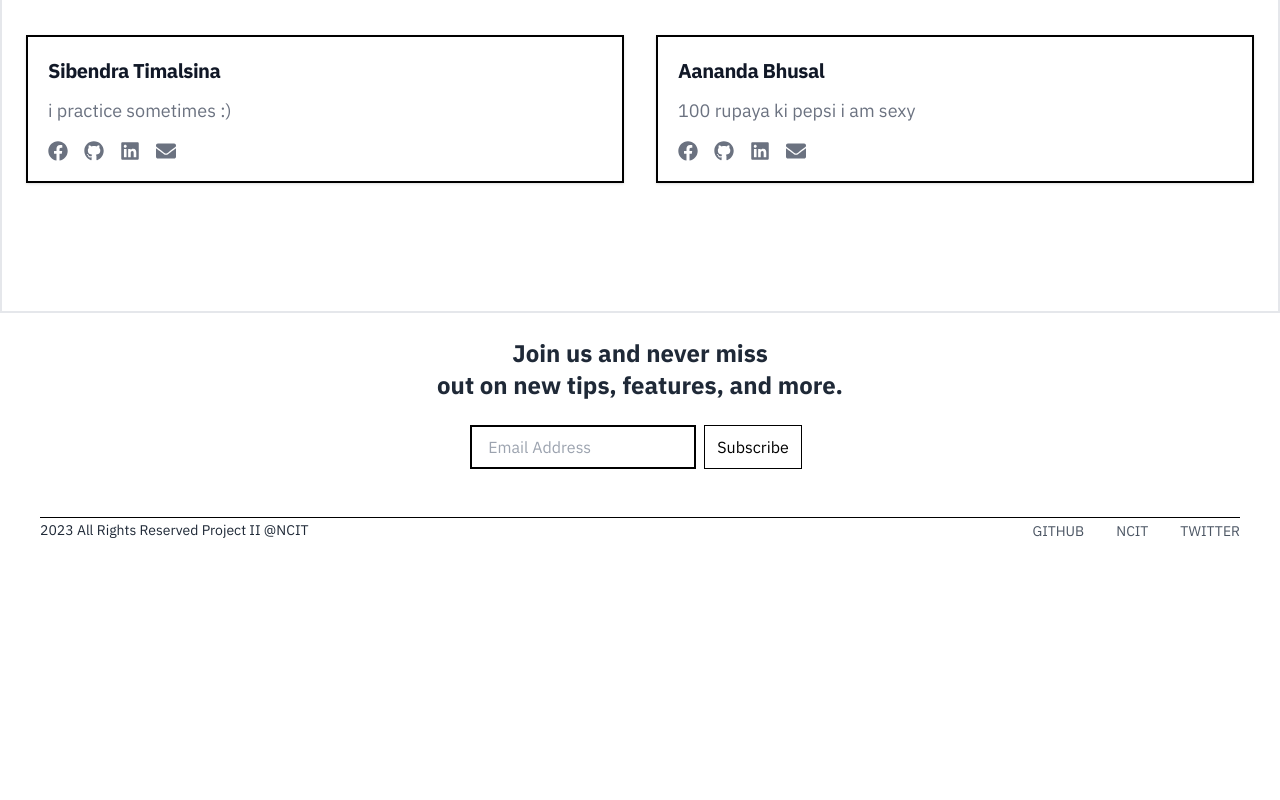
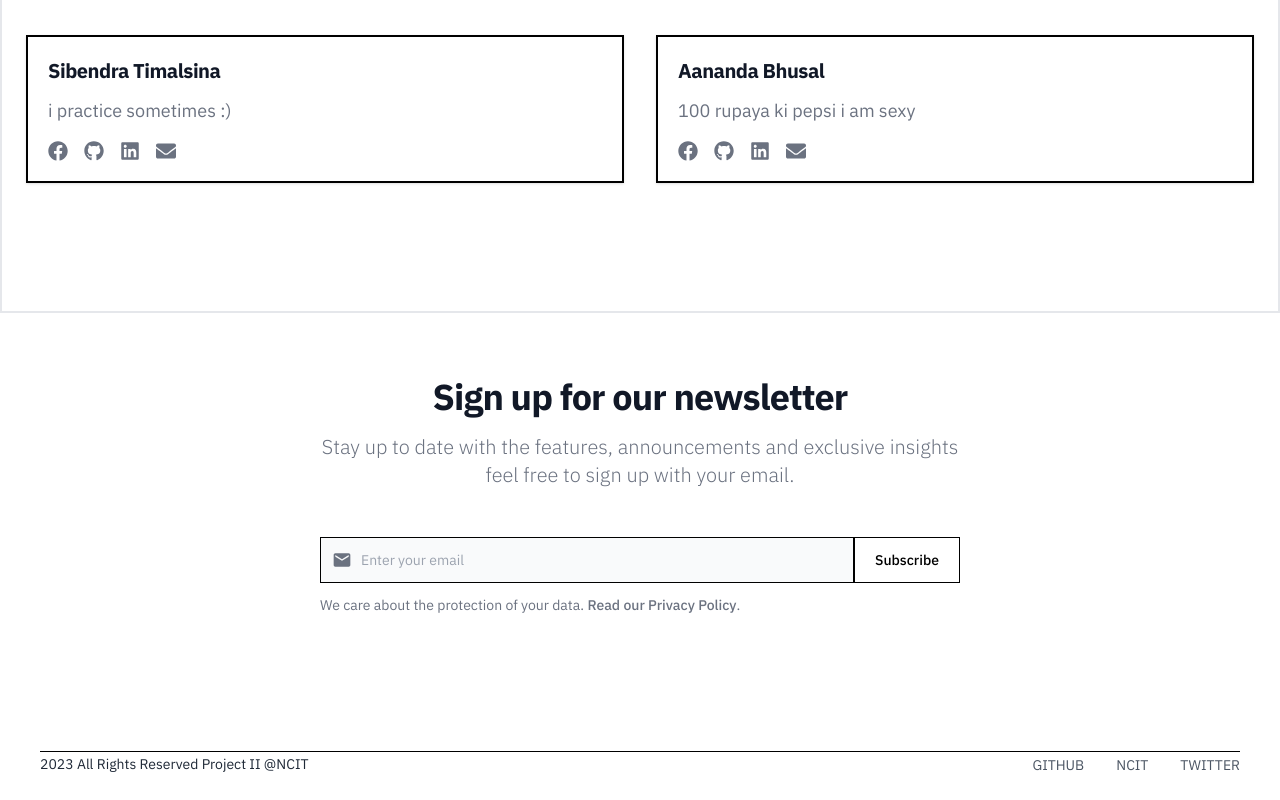
Before and after one commit to Sibindra/twitter-insights, a Next.js app: page / in a window 1280 px wide. Shown: the part 1650-2450 px from the top of the page. Before the commit the page ends 2216 px from the top, so only its background shows below. Built offline with nearby package versions, Linux system fonts and the light colour scheme.

Commit message:
contact page complete

```diff
--- a/app/about/page.tsx
+++ /dev/null
@@ -1,3 +0,0 @@
-export default function About() {
-  return <div>About</div>;
-}
--- /dev/null
+++ b/app/components/Contact.tsx
@@ -0,0 +1,58 @@
+import { MdEmail } from "react-icons/md";
+import Link from "next/link";
+
+export default function Contact() {
+  return (
+    <div>
+      <section className="bg-white">
+        <div className="py-8 px-4 mx-auto max-w-screen-xl lg:py-16 lg:px-6">
+          <div className="mx-auto max-w-screen-md sm:text-center">
+            <h2 className="mb-4 text-3xl tracking-tight font-extrabold text-gray-900 sm:text-4xl">
+              Sign up for our newsletter
+            </h2>
+            <p className="mx-auto mb-8 max-w-2xl font-light text-gray-500 md:mb-12 sm:text-xl ">
+              Stay up to date with the features, announcements and
+              exclusive insights feel free to sign up with your email.
+            </p>
+            <form action="#">
+              <div className="items-center mx-auto mb-3 space-y-4 max-w-screen-sm sm:flex sm:space-y-0">
+                <div className="relative w-full">
+                  <label
+                    htmlFor="email"
+                    className="hidden mb-2 text-sm font-medium text-gray-900 "
+                  >
+                    Email address
+                  </label>
+                  <div className="flex absolute inset-y-0 left-0 items-center pl-3 pointer-events-none">
+                    <MdEmail className="w-5 h-5 text-gray-500 dark:text-gray-400" />
+                  </div>
+                  <input
+                    className="block p-3 pl-10 w-full text-sm text-gray-900 bg-gray-50 border border-black sm:rounded-none focus:ring-primary-500 focus:border-primary-500 "
+                    placeholder="Enter your email"
+                    type="email"
+                    id="email"
+                  />
+                </div>
+                <div>
+                  <button className="py-3 px-5 w-full text-sm font-medium border cursor-pointer hover:bg-[#cfc3fb] hover:text-black text-black border-black rounded-none ">
+                    <Link href="#">Subscribe</Link>
+                  </button>
+                </div>
+              </div>
+              <div className="mx-auto max-w-screen-sm text-sm text-left text-gray-500 newsletter-form-footer">
+                We care about the protection of your data.{" "}
+                <a
+                  href="#"
+                  className="font-medium text-primary-600 dark:text-primary-500 hover:underline"
+                >
+                  Read our Privacy Policy
+                </a>
+                .
+              </div>
+            </form>
+          </div>
+        </div>
+      </section>
+    </div>
+  );
+}
--- a/app/components/Footer.tsx
+++ b/app/components/Footer.tsx
@@ -9,32 +9,11 @@ export default function Footer() {
       <div>
         <footer className="flex justify-center px-4 text-gray-800">
           <div className="container px-6 py-6">
-            <h1 className="text-lg font-bold text-center lg:text-2xl">
-              Join us and never miss <br /> out on new tips, features, and more.
-            </h1>
-
-            <div className="flex flex-col justify-center mx-auto mt-6 space-y-3 md:space-y-0 md:flex-row">
-              <input
-                id="email"
-                type="text"
-                className="px-4 py-2 text-gray-700 bg-white border-2 border-black focus:border-blue-400 focus:outline-none focus:ring focus:ring-opacity-40 focus:ring-blue-300"
-                placeholder="Email Address"
-              />
-
-              <button className="hover:bg-[#cfc3fb] hover:text-black text-black px-3 py-1 border border-black rounded-none m-2">
-                Subscribe
-              </button>
-            </div>
 
             <hr className="h-px bg-black border-none mt-12" />
 
             <div className="flex flex-col items-center justify-between md:flex-row">
               <Link href="#" className="text-sm">
-                {/* <img
-                  className="w-auto h-7"
-                  src="https://merakiui.com/images/full-logo.svg"
-                  alt=""
-                /> */}
                 2023 All Rights Reserved Project II @NCIT
               </Link>
 
--- a/app/contact/page.tsx
+++ /dev/null
@@ -1,3 +0,0 @@
-export default function Contact() {
-  return <div>Contact</div>;
-}
--- a/app/page.tsx
+++ b/app/page.tsx
@@ -3,6 +3,7 @@ import Footer from "./components/Footer";
 import { Hero } from "./components/Hero";
 import Navbar from "./components/Navbar";
 import Team from "./components/Team";
+import Contact from "./components/Contact";
 
 {/*
   TODO:
@@ -17,10 +18,11 @@ import Team from "./components/Team";
 export default function Home() {
   return (
     <div>
-      <Navbar />
+      <Navbar/>
       <Hero/>
       <Features/>
       <Team/>
+      <Contact/>
       <Footer/>
     </div>
   );
```
